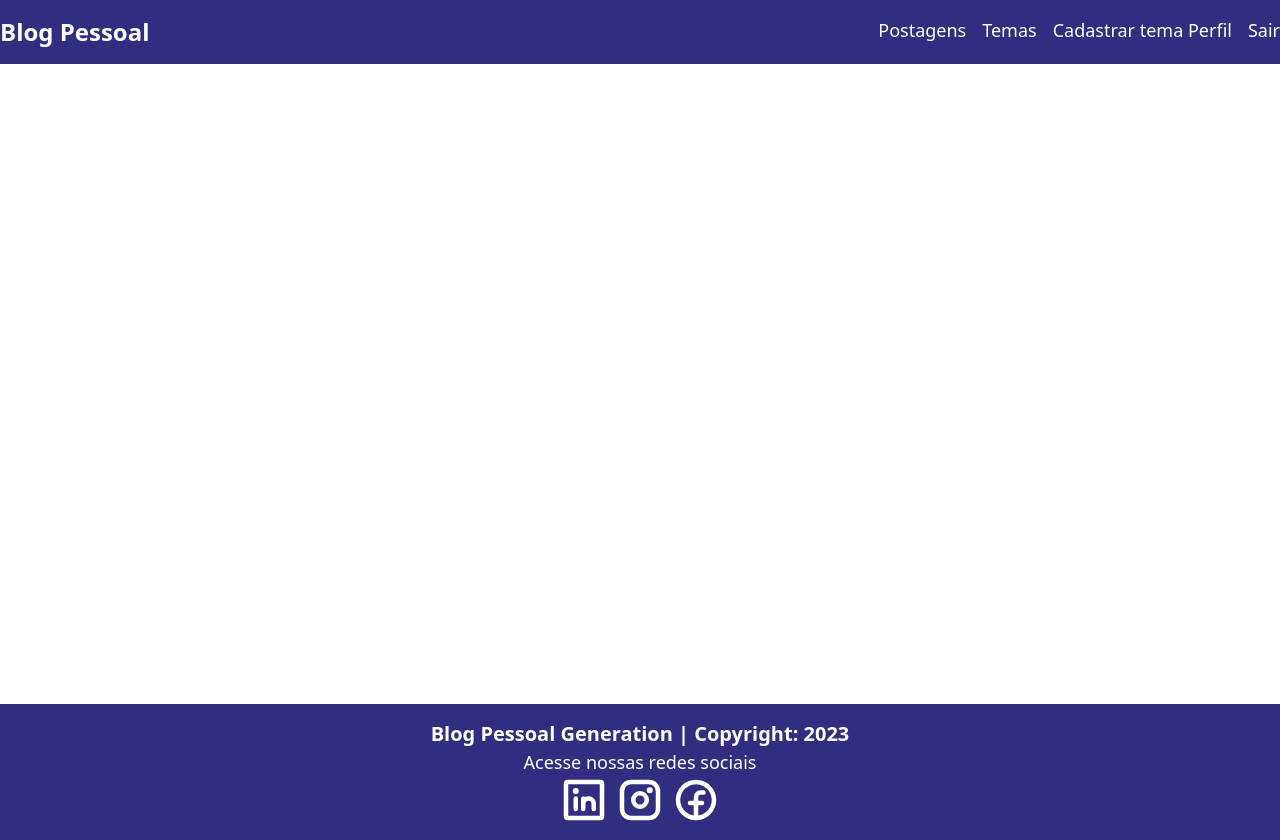
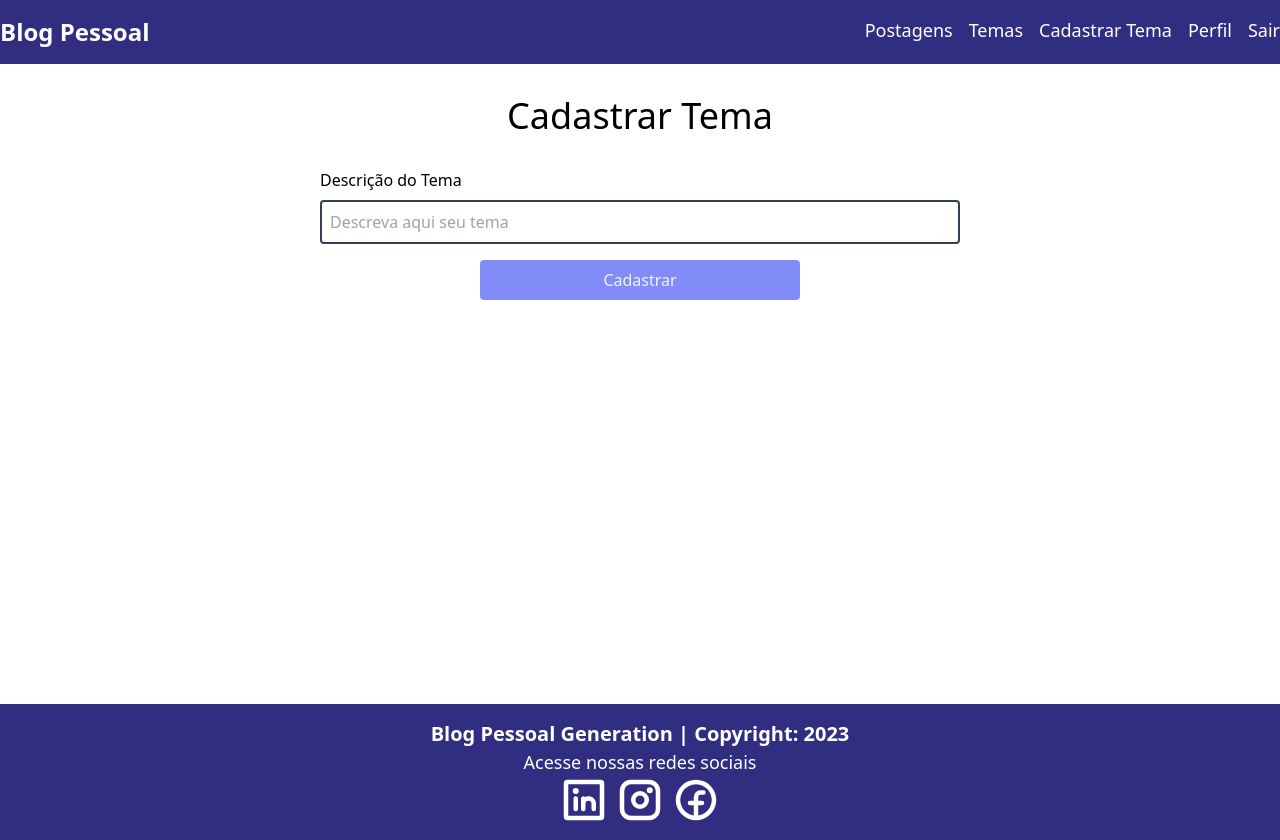
Before and after one commit to brenonsc/BlogPessoalFront, a React (Vite) app: page /cadastroTema in a window 1280 px wide. Built offline with nearby package versions, Linux system fonts and the light colour scheme.

Commit message:
Criado componente formulárioTema

```diff
--- a/src/App.tsx
+++ b/src/App.tsx
@@ -7,6 +7,7 @@
 import Navbar from './components/navbar/Navbar';
 import Cadastro from './pages/cadastro/Cadastro';
 import ListaTemas from './components/temas/listaTemas/ListaTemas';
+import FormularioTema from './components/temas/formularioTema/FormularioTema';
 
 function App() {
     return (
@@ -18,8 +19,10 @@
                         <Route path="/" element={<Login />} />
                         <Route path="/login" element={<Login />} />
                         <Route path="/home" element={<Home />} />
+                        <Route path="/cadastro" element={<Cadastro />} />
                         <Route path="/temas" element={<ListaTemas />} />
-                        <Route path="/cadastro" element={<Cadastro />} />
+                        <Route path="/cadastroTema" element={<FormularioTema />} />
+                        <Route path="/editarTema/:id" element={<FormularioTema />} />
                     </Routes>
                 </div>
                 <Footer />
--- a/src/components/navbar/Navbar.tsx
+++ b/src/components/navbar/Navbar.tsx
@@ -25,7 +25,7 @@
                     <div className='flex gap-4'>
                         Postagens
                         <Link to='/temas' className='hover:underline'>Temas</Link>
-                        Cadastrar tema
+                        <Link to='/cadastroTema' className='hover:underline'>Cadastrar Tema</Link>
                         Perfil
                         <Link to='' onClick={logout} className='hover:underline'>Sair</Link>
                     </div>
--- /dev/null
+++ b/src/components/temas/formularioTema/FormularioTema.tsx
@@ -0,0 +1,29 @@
+function FormularioTema() {
+    return (
+        <div className="container flex flex-col items-center justify-center mx-auto">
+            <h1 className="text-4xl text-center my-8">
+                Cadastrar Tema
+            </h1>
+
+            <form className="w-1/2 flex flex-col gap-4" >
+                <div className="flex flex-col gap-2">
+                    <label htmlFor="descricao">Descrição do Tema</label>
+                    <input
+                        type="text"
+                        placeholder="Descreva aqui seu tema"
+                        name='descricao'
+                        className="border-2 border-slate-700 rounded p-2"
+                    />
+                </div>
+                <button
+                    className="rounded text-slate-100 bg-indigo-400
+                               hover:bg-indigo-800 w-1/2 py-2 mx-auto block"
+                    type="submit">
+                    Cadastrar
+                </button>
+            </form>
+        </div>
+    );
+}
+
+export default FormularioTema;
```
